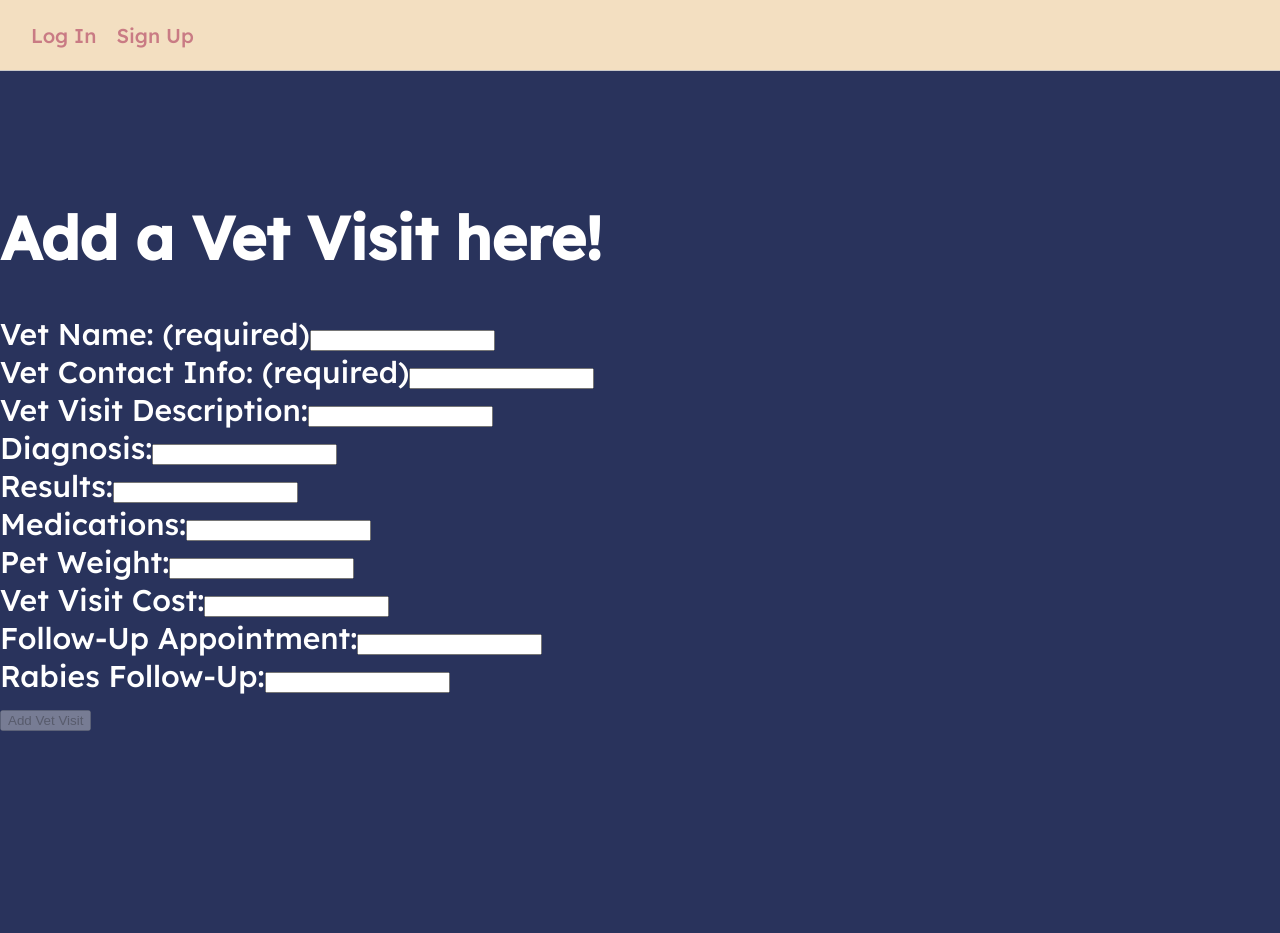
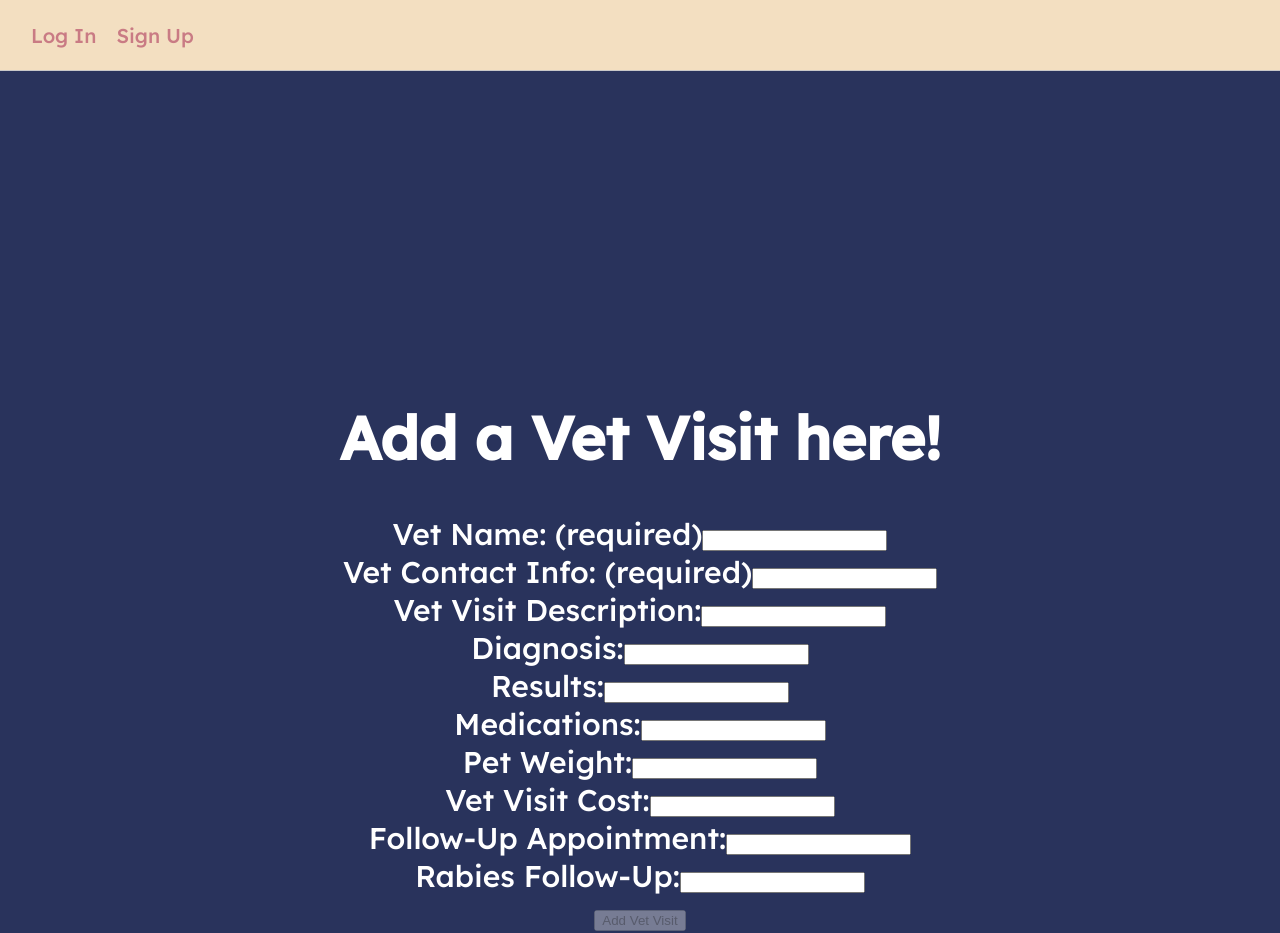
Before and after one commit to shakestuffup73/lamdb-frontend, a React (Create React App) app: page /addVet in a window 1280 px wide. Before the commit the page ends 800 px from the top, so only its background shows below. Built offline with nearby package versions, Linux system fonts and the light colour scheme; no server answers.

Commit message:
update landing and vet page

```diff
--- a/src/pages/AddVet/AddVet.jsx
+++ b/src/pages/AddVet/AddVet.jsx
@@ -1,5 +1,5 @@
 import { useState, useRef, useEffect } from "react"
-
+import styles from './AddVet.module.css'
 
 const AddVet = (props) => {
 
@@ -38,6 +38,7 @@ const AddVet = (props) => {
 
   return (
     <>
+		<div className={styles.addVetContainer}>
     <h1 style={{marginTop: '200px'}}> Add a Vet Visit here!</h1>
     <form autoComplete="off" ref={formElement} onSubmit={handleSubmit}>
 				<div className="form-group mb-3">
@@ -183,6 +184,7 @@ const AddVet = (props) => {
 					</button>
 				</div>
 			</form>
+			</div>
 		</>
   );
 }
--- /dev/null
+++ b/src/pages/AddVet/AddVet.module.css
@@ -0,0 +1,14 @@
+.addVetContainer {
+  display: flex;
+  align-items: center;
+  flex-direction: column;
+  text-align: center;
+}
+
+body {
+  margin-top: 200px;;
+  background-color: #29335C;
+  color: white;
+  font-size: 30px;
+  font-family: 'Lexend Deca', sans-serif;
+}
```
